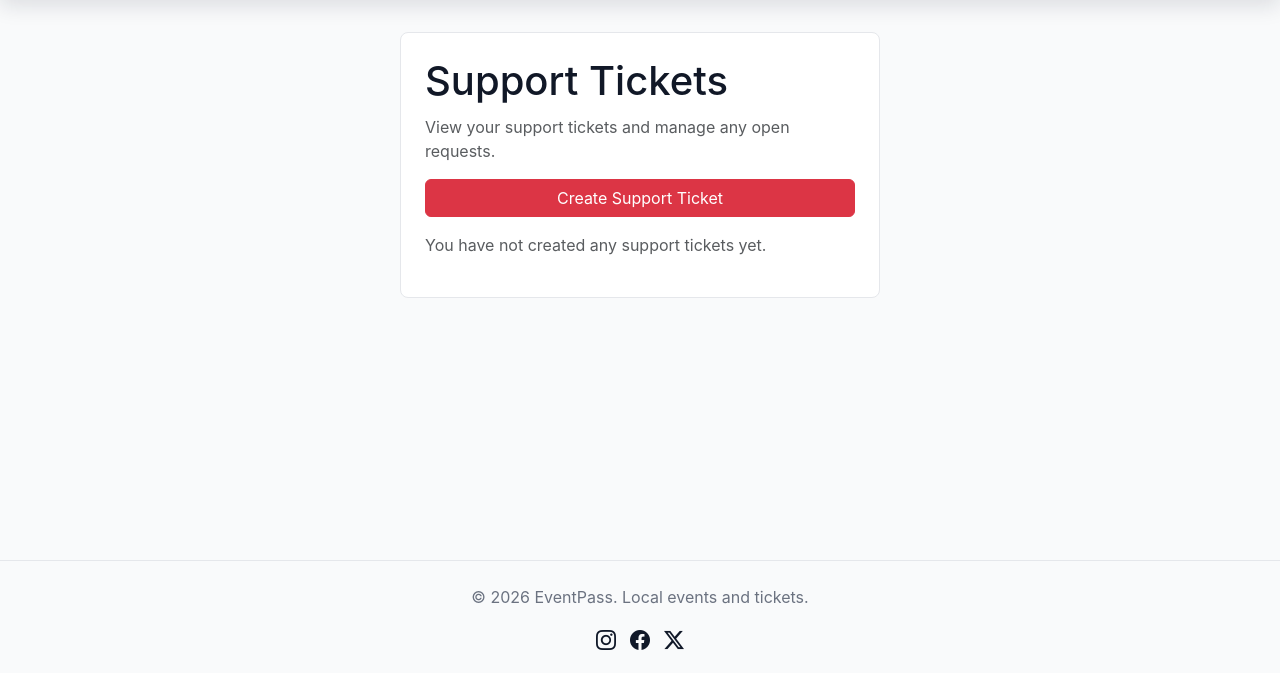
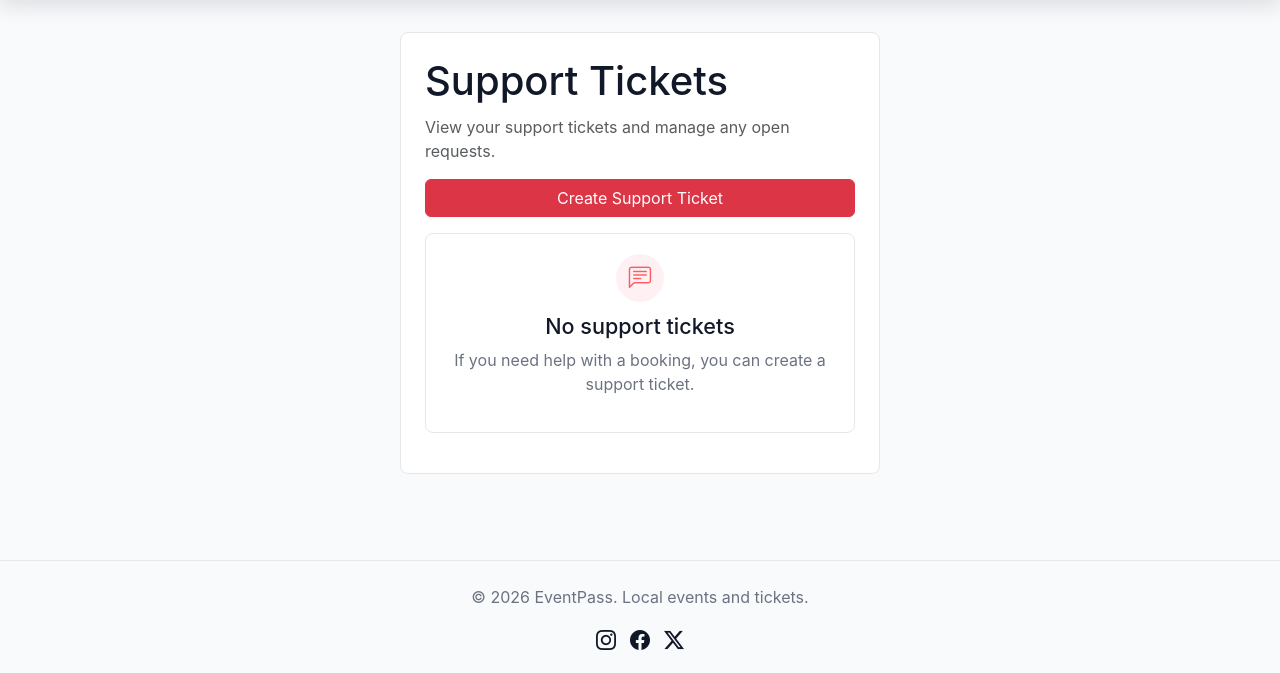
Before and after one commit to bankaiogx/eventpass, a Django app: page /accounts/support/ in a window 1280 px wide. Shown: the part 68-741 px from the top of the page. Run offline with Django 5.2, Linux system fonts and the light colour scheme; the visitor is signed in with stand-in values (Sample User, id 1); data comes from the database, SQL or seed files in the repository; data that the repository does not hold is empty.

Commit message:
polish empty states

```diff
--- a/static/css/style.css
+++ b/static/css/style.css
@@ -316,6 +316,32 @@ a {
     border: 1px solid var(--border);
     border-radius: 8px;
     padding: 20px;
+}
+
+.empty-state {
+    text-align: center;
+}
+
+.empty-state.compact {
+    margin-bottom: 16px;
+}
+
+.empty-state-icon {
+    align-items: center;
+    background: #FFF1F3;
+    border-radius: 999px;
+    color: var(--coral);
+    display: inline-flex;
+    font-size: 1.4rem;
+    height: 48px;
+    justify-content: center;
+    margin-bottom: 12px;
+    width: 48px;
+}
+
+.empty-state h2 {
+    font-size: 1.35rem;
+    margin-bottom: 8px;
 }
 
 .auth-card {
--- a/templates/accounts/support_requests.html
+++ b/templates/accounts/support_requests.html
@@ -55,7 +55,13 @@
             {% endfor %}
         </div>
     {% else %}
-        <p class="text-muted">You have not created any support tickets yet.</p>
+        <div class="empty-state compact">
+            <div class="empty-state-icon">
+                <i class="bi bi-chat-left-text" aria-hidden="true"></i>
+            </div>
+            <h2>No support tickets</h2>
+            <p>If you need help with a booking, you can create a support ticket.</p>
+        </div>
     {% endif %}
 </section>
 {% endblock %}
--- a/templates/base.html
+++ b/templates/base.html
@@ -8,7 +8,7 @@
     <title>{% block title %}EventPass{% endblock %}</title>
     <link href="https://cdn.jsdelivr.net/npm/bootstrap@5.3.6/dist/css/bootstrap.min.css" rel="stylesheet" integrity="sha384-4Q6Gf2aSP4eDXB8Miphtr37CMZZQ5oXLH2yaXMJ2w8e2ZtHTl7GptT4jmndRuHDT" crossorigin="anonymous">
     <link rel="stylesheet" href="https://cdn.jsdelivr.net/npm/bootstrap-icons@1.13.1/font/bootstrap-icons.min.css">
-    <link rel="stylesheet" href="{% static 'css/style.css' %}?v=17">
+    <link rel="stylesheet" href="{% static 'css/style.css' %}?v=18">
 </head>
 <body>
     <header class="site-header">
--- a/templates/events/event_list.html
+++ b/templates/events/event_list.html
@@ -103,8 +103,12 @@
     </section>
 {% else %}
     <section class="empty-state">
+        <div class="empty-state-icon">
+            <i class="bi bi-search" aria-hidden="true"></i>
+        </div>
         <h2>No events found</h2>
-        <p>Try changing your search or filters.</p>
+        <p>Try changing your search or filters, or clear them to see all events.</p>
+        <a class="btn btn-danger" href="{% url 'event_list' %}">Clear Filters</a>
     </section>
 {% endif %}
 {% endblock %}
```
Also changed, not shown: templates/accounts/my_tickets.html (+11 -2 lines).
